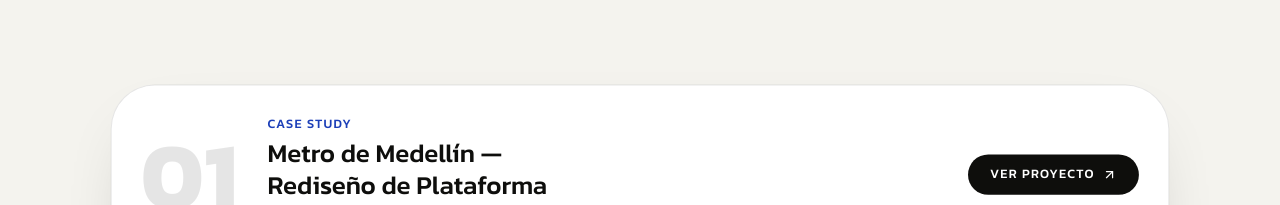
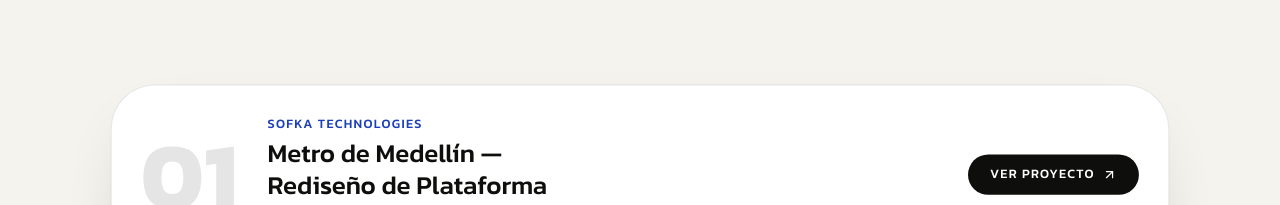
Before and after one commit to oscardiaz1553/oscar-diaz-portfolio, a React (Vite) app: page / in a window 1280 px wide. Shown: the part 2314-2519 px from the top of the page. Built offline with nearby package versions, Linux system fonts and the light colour scheme.

Commit message:
Label real projects as Sofka Technologies work
All projects are real client work at Sofka Technologies except Trib,
which keeps its Case Study tag. Also fix the company name in the meta
rows (Softe → Sofka) and align Serfinanza/Sura México company fields.

```diff
--- a/src/data/caseStudies.ts
+++ b/src/data/caseStudies.ts
@@ -54,12 +54,12 @@
     slug: 'metro-de-medellin',
     title: 'Metro de Medellín — Rediseño de Plataforma Interna',
     cardTitle: 'Metro de Medellín — Rediseño de Plataforma Interna',
-    tag: 'Case Study',
+    tag: 'Sofka Technologies',
     subtitle:
       'Rediseño de la plataforma de gestión de usuarios, permisos y movimientos del sistema de transporte público más importante de Colombia — de un sistema confuso a una herramienta centralizada implementada en producción.',
     meta: [
       { label: 'Rol', value: 'UX/UI Designer' },
-      { label: 'Empresa', value: 'Softe Technologies' },
+      { label: 'Empresa', value: 'Sofka Technologies' },
       { label: 'Herramientas', value: 'Figma · Miro' },
       { label: 'Usuarios', value: 'Administradores internos' },
     ],
@@ -104,12 +104,12 @@
     slug: 'logyca',
     title: 'Logyca — Gestión de Inventario en Tiempo Real',
     cardTitle: 'Logyca — Gestión de Inventario en Tiempo Real',
-    tag: 'Case Study',
+    tag: 'Sofka Technologies',
     subtitle:
       'Diseñé el corazón de una plataforma que reemplazó procesos manuales en Excel por un sistema visual e intuitivo para dos perfiles de usuario con necesidades radicalmente distintas.',
     meta: [
       { label: 'Rol', value: 'UX/UI Designer' },
-      { label: 'Empresa', value: 'Softe Technologies' },
+      { label: 'Empresa', value: 'Sofka Technologies' },
       { label: 'Herramientas', value: 'Figma · Miro' },
       { label: 'Usuarios', value: 'Internos y externos' },
     ],
@@ -160,12 +160,12 @@
     slug: 'summa-snetwork',
     title: 'SUMMA - SNetwork',
     cardTitle: 'SUMMA - SNetwork',
-    tag: 'Case Study',
+    tag: 'Sofka Technologies',
     subtitle:
       'Rediseño completo de una plataforma con más de 10 módulos, en un sistema complejo, convirtiendo cientos de pasos innecesarios a una experiencia unificada con flujos simplificados y un sistema de diseño documentado.',
     meta: [
       { label: 'Rol', value: 'UX/UI Designer' },
-      { label: 'Empresa', value: 'Softe Technologies' },
+      { label: 'Empresa', value: 'Sofka Technologies' },
       { label: 'Herramientas', value: 'Figma · Figma Make · VO · Cursor · Azure' },
       { label: 'Alcance', value: '+10 módulos rediseñados' },
     ],
@@ -211,12 +211,12 @@
     slug: 'game-view',
     title: 'Game View — Ecosistema de Espacios 3D Interactivos',
     cardTitle: 'Game View — Ecosistema de Espacios 3D Interactivos',
-    tag: 'Case Study',
+    tag: 'Sofka Technologies',
     subtitle:
       'Diseñé el sistema completo de dos productos alrededor de una experiencia 3D interactiva — una herramienta de creación de espacios 3D y su app de consumo para TV y móvil. El prototipo fue clave para conseguir el funding.',
     meta: [
       { label: 'Rol', value: 'UX/UI Designer' },
-      { label: 'Empresa', value: 'Softe Technologies' },
+      { label: 'Empresa', value: 'Sofka Technologies' },
       { label: 'Herramientas', value: 'Figma · Miro · Stitch · Lovable' },
       { label: 'Impacto', value: 'Funding conseguido' },
     ],
@@ -309,12 +309,12 @@
     slug: 'serfinanza',
     title: 'Serfinanza app - Rediseño',
     cardTitle: 'Serfinanza app - Rediseño',
-    tag: 'Case Study',
+    tag: 'Sofka Technologies',
     subtitle:
       'Rediseño de la app de Serfinanza enfocado en claridad, jerarquía y una experiencia financiera más simple para el usuario.',
     meta: [
       { label: 'Rol', value: 'UX/UI Designer' },
-      { label: 'Sector', value: 'Fintech' },
+      { label: 'Empresa', value: 'Sofka Technologies' },
       { label: 'Herramientas', value: 'Figma' },
       { label: 'Plataforma', value: 'Mobile app' },
     ],
@@ -345,12 +345,12 @@
     slug: 'sura-mexico',
     title: 'Sura México - Cotizadores',
     cardTitle: 'Sura México - Cotizadores',
-    tag: 'Case Study',
+    tag: 'Sofka Technologies',
     subtitle:
       'Diseño desde cero de una plataforma enterprise que digitalizó completamente un proceso 100% manual, conectando 5 tipos de usuario en un solo flujo.',
     meta: [
       { label: 'Rol', value: 'UX/UI Designer' },
-      { label: 'Empresa', value: 'Sura México' },
+      { label: 'Empresa', value: 'Sofka Technologies' },
       { label: 'Herramientas', value: 'Figma' },
       { label: 'Usuarios', value: '5 tipos de usuario' },
     ],
```
